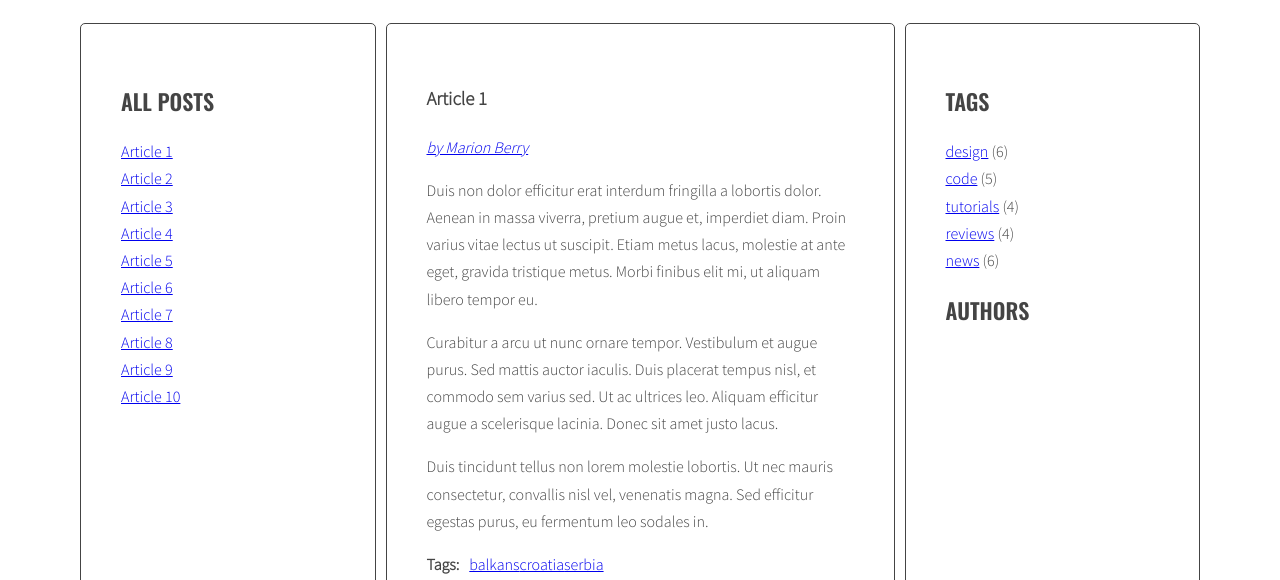
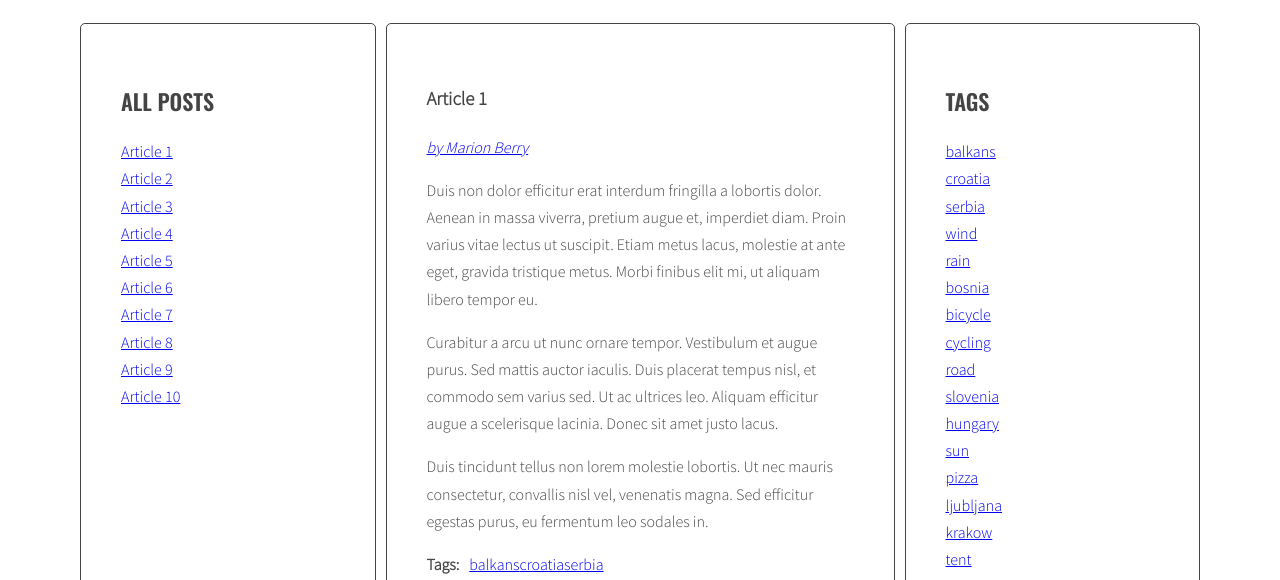
Before and after one commit to perspicere-dev/javascript-blog-v1, a website: page index.html in a window 1280 px wide. Shown: the part 220-800 px from the top of the page. Drawn offline with nearby package versions, Linux system fonts and the light colour scheme.

Commit message:
add list of tags by array

```diff
--- a/index.html
+++ b/index.html
@@ -107,7 +107,7 @@
               </ul>
             </div>
           </article>
-          <article class="post" id="article-6" data-tags="bosnia slovenia scissors" data-author="George Tuxedo">
+          <article class="post" id="article-6" data-tags="bosnia slovenia" data-author="George Tuxedo">
             <h3 class="post-title">Article 6</h3>
             <p class="post-author"></p>
             <div class="post-content">
@@ -204,11 +204,7 @@
         <aside class="sidebar">
           <h2 class="section-title">Tags</h2>
           <ul class="list tags">
-            <li><a href="#">design</a> <span>(6)</span></li>
-            <li><a href="#">code</a> <span>(5)</span></li>
-            <li><a href="#">tutorials</a> <span>(4)</span></li>
-            <li><a href="#">reviews</a> <span>(4)</span></li>
-            <li><a href="#">news</a> <span>(6)</span></li>
+
           </ul>
           <h2 class="section-title">Authors</h2>
           <ul class="list authors">
--- a/js/script.js
+++ b/js/script.js
@@ -44,7 +44,9 @@ const optArticleSelector = '.post',
   optTitleSelector = '.post-title',
   optTitleListSelector = '.titles',
   optArticleTagsSelector = '.post-tags .list',
-  optArticleAuthorSelector = '.post-author';
+  optArticleAuthorSelector = '.post-author',
+  optTagsListSelector = ".tags.list";
+
 
 function generateTitleLinks(customSelector = ''){ // generowanie listy tytułow
 
@@ -88,6 +90,11 @@ function generateTitleLinks(customSelector = ''){ // generowanie listy tytułow
 generateTitleLinks();
 
 function generateTags(){
+
+  /* [NEW] create a new variable allTags with an empty array */
+   let allTags = [];
+   console.log('allTags: ', allTags);
+
   /* find all articles */
   const articles = document.querySelectorAll(optArticleSelector);
   console.log('articles', articles);
@@ -121,6 +128,12 @@ function generateTags(){
       /* add generated code to html variable */
       html = html + linkHTML;
 
+      /* [NEW] check if this link is NOT already in allTags */
+      if(allTags.indexOf(linkHTML) == -1){
+        /* [NEW] add generated code to allTags array */
+        allTags.push(linkHTML);
+      }
+
     /* END LOOP: for each tag */
     }
 
@@ -130,6 +143,12 @@ function generateTags(){
 
   /* END LOOP: for every article: */
   }
+
+  /* [NEW] find list of tags in right column */
+  const tagList = document.querySelector('.tags');
+
+  /* [NEW] add html from allTags to tagList */
+  tagList.innerHTML = allTags.join(' ');
 }
 
 generateTags();
```
